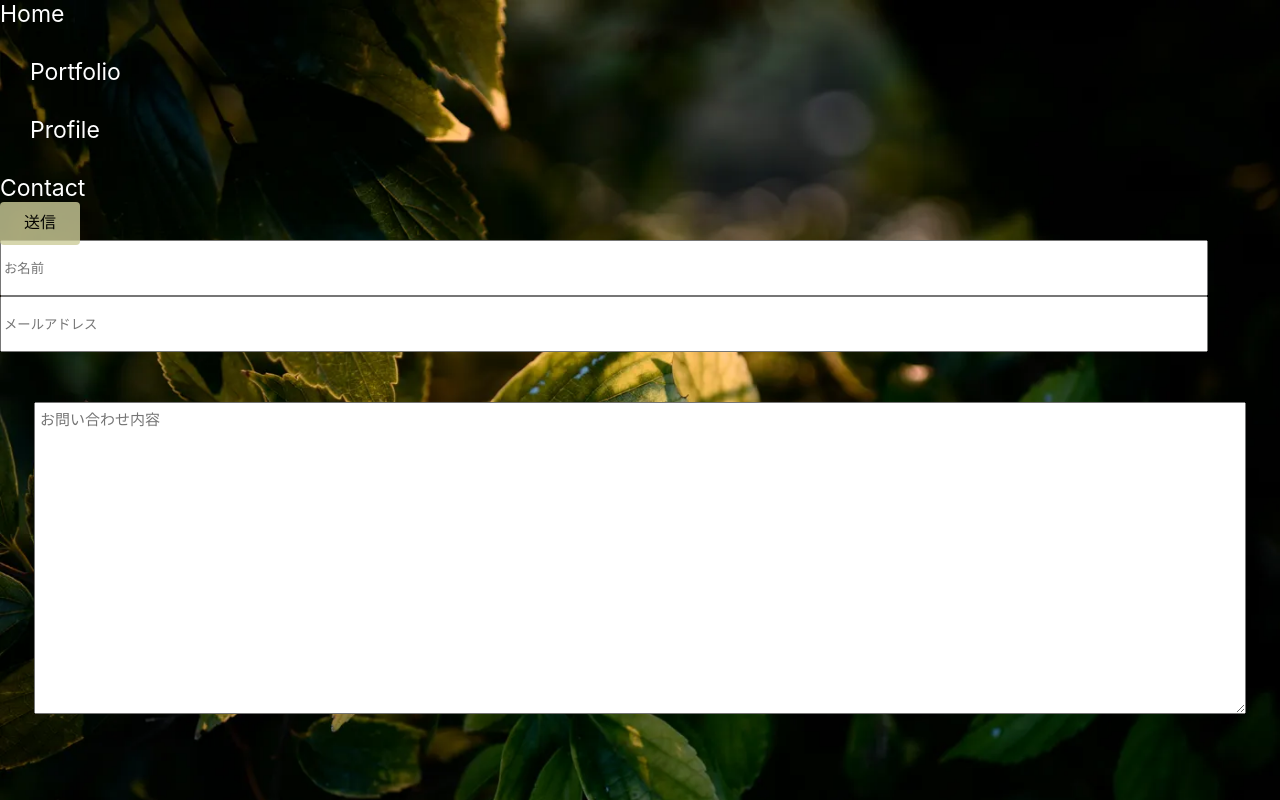
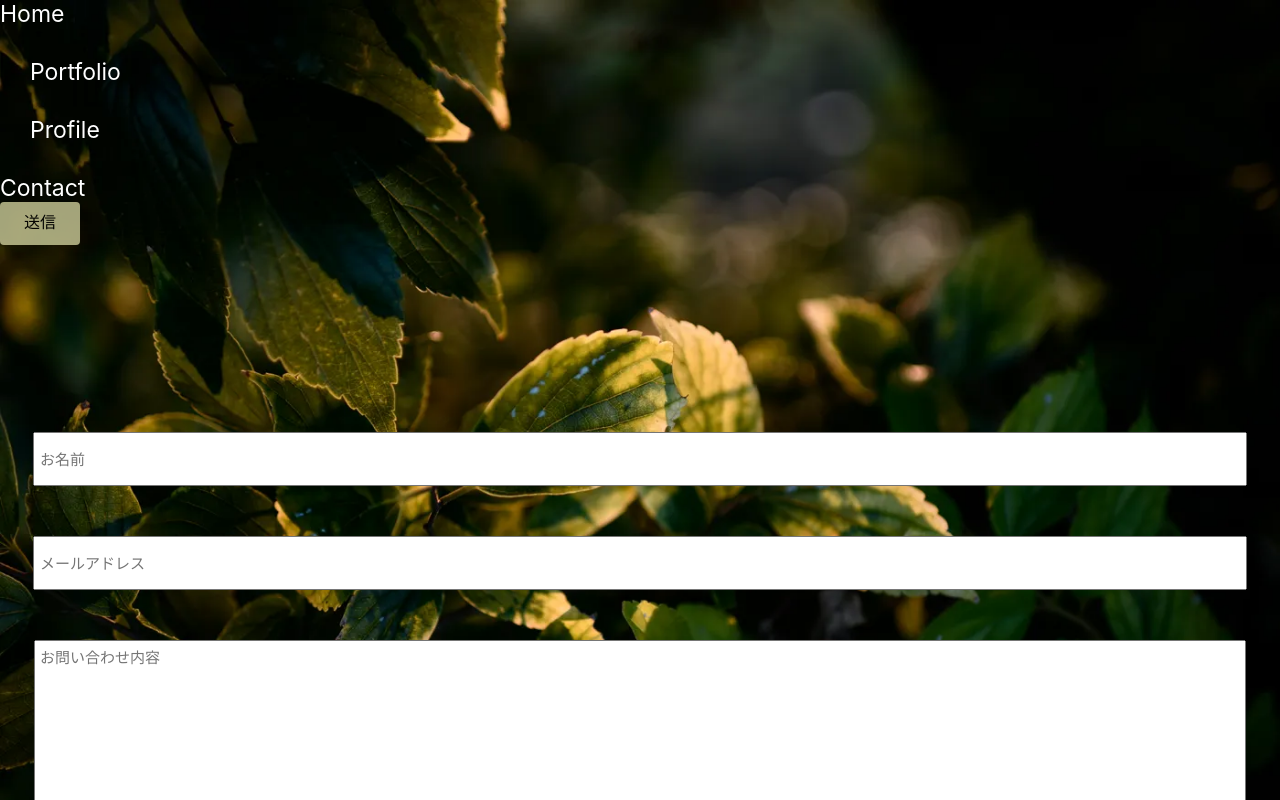
Before and after one commit to Yuta-Tsutsumi/portfolio-site, a React (Create React App) app: page / in a window 1280 px wide. Shown: the top 800 px of the page. Built offline with nearby package versions, Linux system fonts and the light colour scheme.

Commit message:
テキストボックスの作成

```diff
--- a/src/components/atoms/Input/Input.scss
+++ b/src/components/atoms/Input/Input.scss
@@ -1,4 +1,19 @@
-.Text {
-  width: 1200px;
-  height: 50px;
+.TextBox {
+  text-align: center;
+
+  .TextBoxTop {
+    margin-top: 15%;
+    width: 1200px;
+    height: 40px;
+    padding: 5px;
+    font-size: 15px;
+  }
+
+  .TextBoxMiddle {
+    margin-top: 50px;
+    width: 1200px;
+    height: 40px;
+    padding: 5px;
+    font-size: 15px;
+  }
 }
--- a/src/components/atoms/Input/Input.tsx
+++ b/src/components/atoms/Input/Input.tsx
@@ -4,8 +4,8 @@ import "./Input.scss";
 const Input: React.FC = () => {
   return (
     <div className="TextBox">
-      <input className="Text" placeholder="お名前" />
-      <input className="Text" placeholder="メールアドレス" />
+      <input className="TextBoxTop" placeholder="お名前" />
+      <input className="TextBoxMiddle" placeholder="メールアドレス" />
     </div>
   );
 };
```
